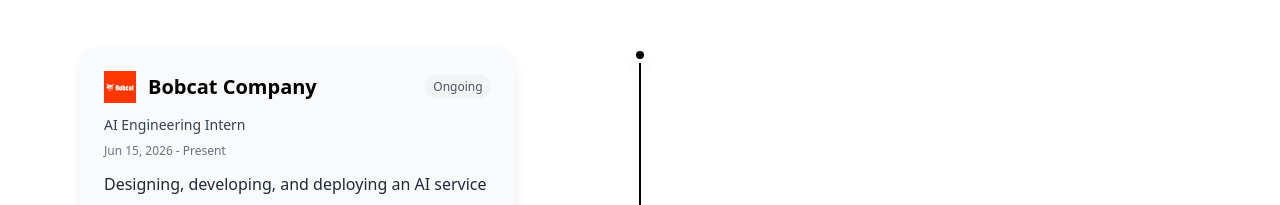
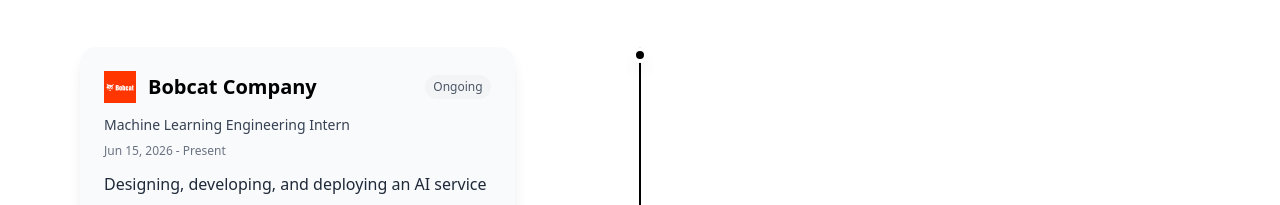
Before and after one commit to EuljeHoon/jehoon_website, a Next.js app: page / in a window 1280 px wide. Shown: the part 1589-1794 px from the top of the page. Built offline with nearby package versions, Linux system fonts and the light colour scheme; no server answers.

Commit message:
Experience info changed

```diff
--- a/src/data/experiences.ts
+++ b/src/data/experiences.ts
@@ -15,7 +15,7 @@ export const experiences: Experience[] = [
     {
         id: 1,
         title: "Bobcat Company",
-        role: "AI Engineering Intern",
+        role: "Machine Learning Engineering Intern",
         startDate: "2026-06-15",
         endDate: "Present",
         description: "Designing, developing, and deploying an AI service agent.",
```
